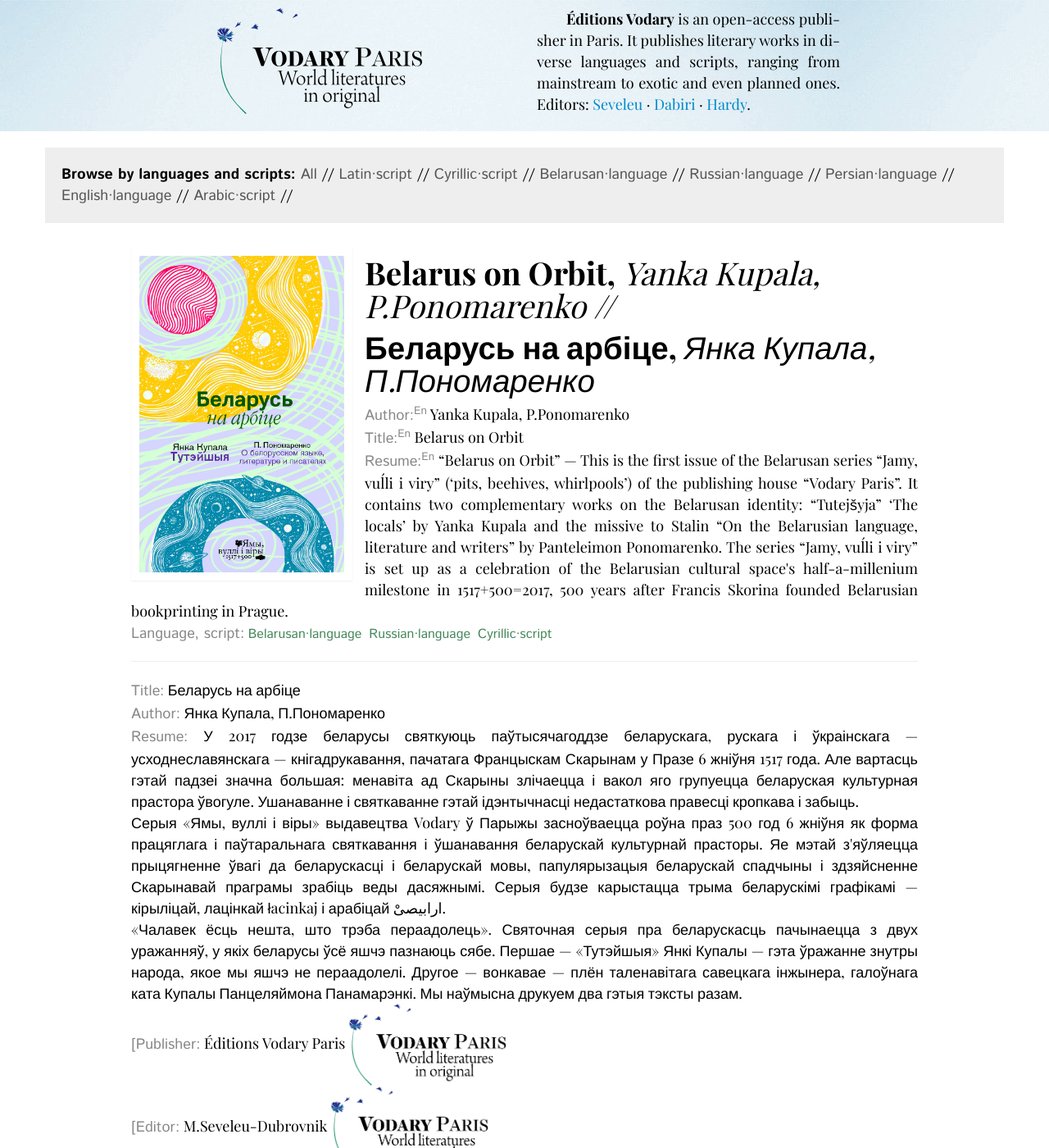
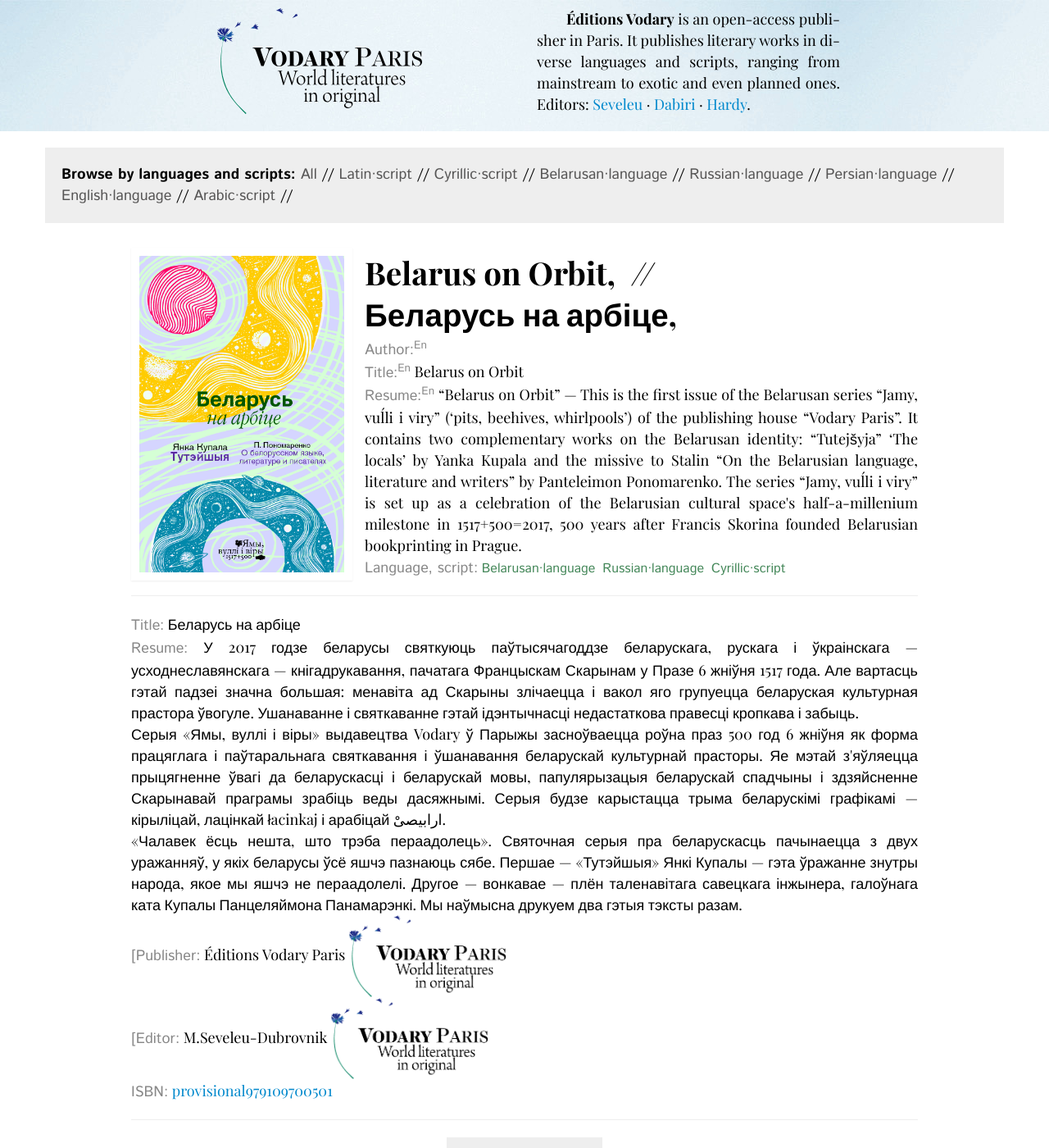
Before and after one commit to mlare/vodary, a Jekyll site: the page built from _posts/2017-08-06-na-arbicie.markdown, in a window 1280 px wide and 1400 px high. Shown: the whole window at 82% size. Built offline with Jekyll 4.4.1, drawn with Linux system fonts in a browser that asks for light colours; some web fonts are replaced; Markdown is read by kramdown in place of the engine named in the settings.

Commit message:
Update 2017-08-06-na-arbicie.markdown

```diff
--- a/_posts/2017-08-06-na-arbicie.markdown
+++ b/_posts/2017-08-06-na-arbicie.markdown
@@ -8,8 +8,6 @@
 homepage:
 download:
 demo:
-author: Yanka Kupala, P.Ponomarenko
-orauthor: Янка Купала, П.Пономаренко
 isbn: provisional979109700501
 thumbnail: na-arbicie.png
 tags: Belarusan·language Russian·language Cyrillic·script
```
